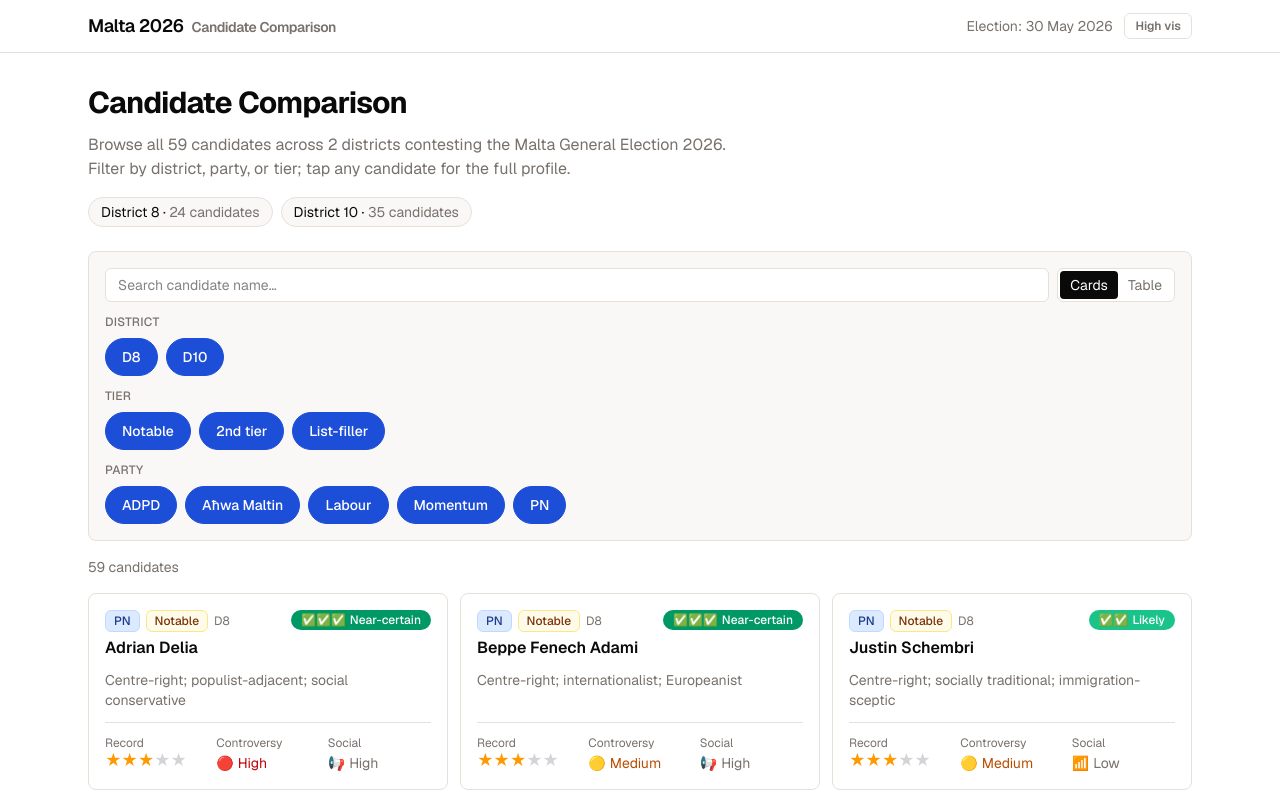
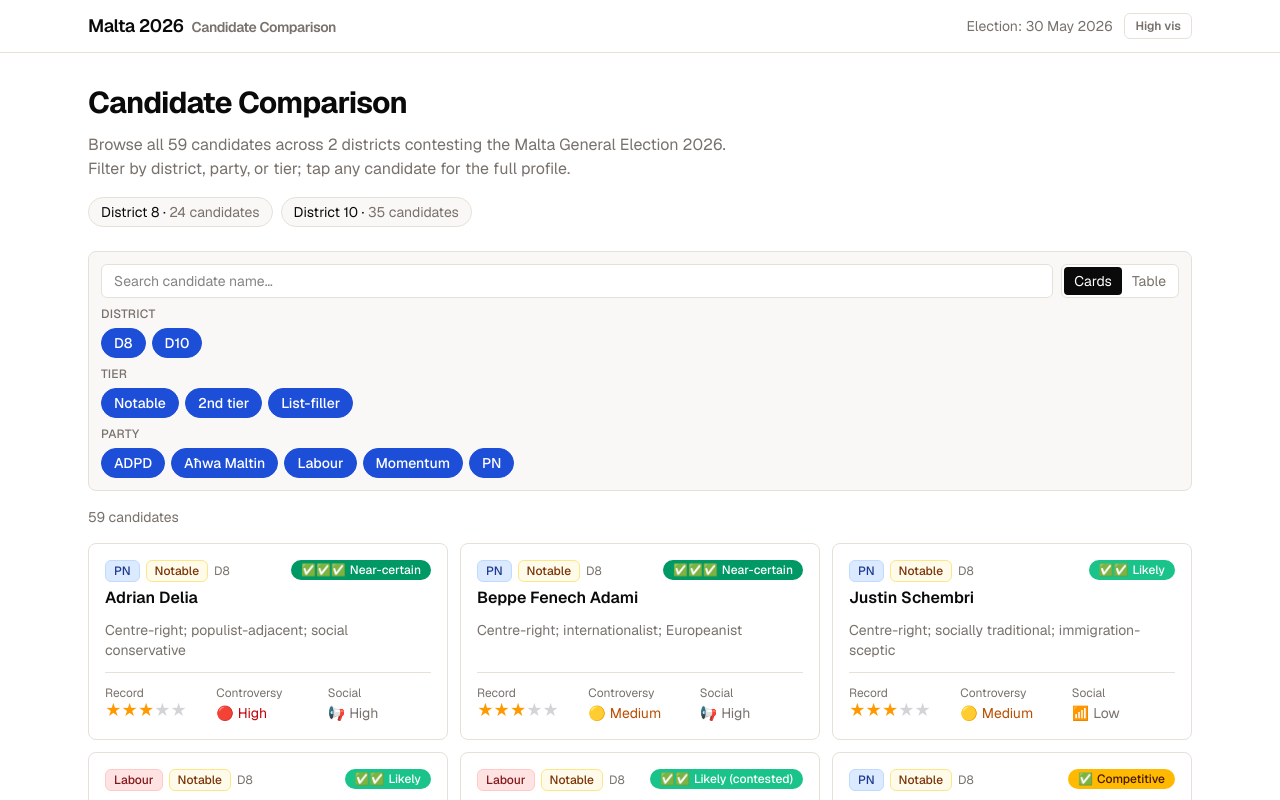
Before and after one commit to flamb24/candidate-analysis, a Next.js app: page / in a window 1280 px wide. Shown: the top 800 px of the page. Built offline with nearby package versions, Linux system fonts and the light colour scheme.

Commit message:
Compact filter panel to reveal candidate list below
Reduce container gap, padding, chip padding, and row spacing so the
first candidate card is visible without scrolling.

Co-Authored-By: Claude Opus 4.7 (1M context) <noreply@anthropic.com>

```diff
--- a/components/MasterComparison.tsx
+++ b/components/MasterComparison.tsx
@@ -121,7 +121,7 @@ export default function MasterComparison({
   return (
     <div className="flex flex-col gap-4">
       {/* Filters */}
-      <div className="flex flex-col gap-3 rounded-lg border border-border bg-muted-bg/50 p-3 sm:p-4">
+      <div className="flex flex-col gap-2 rounded-lg border border-border bg-muted-bg/50 p-3">
         <div className="flex flex-wrap items-center gap-2">
           <input
             type="search"
@@ -209,11 +209,11 @@ function FilterRow<T extends string | number>({
   onToggle: (v: T) => void;
 }) {
   return (
-    <div className="flex flex-col gap-2">
+    <div className="flex flex-col gap-1.5">
       <span className="text-xs font-medium uppercase tracking-wide text-muted">
         {label}
       </span>
-      <div className="flex flex-wrap gap-2">
+      <div className="flex flex-wrap gap-1.5">
       {options.map((o) => {
         const active = selected.has(o.value);
         return (
@@ -221,7 +221,7 @@ function FilterRow<T extends string | number>({
             key={String(o.value)}
             onClick={() => onToggle(o.value)}
             aria-pressed={active}
-            className={`rounded-full border px-4 py-2 text-sm font-medium transition-colors ${
+            className={`rounded-full border px-3 py-1 text-sm font-medium transition-colors ${
               active
                 ? "border-accent bg-accent text-white"
                 : "border-border bg-background text-muted hover:border-foreground hover:text-foreground"
```
